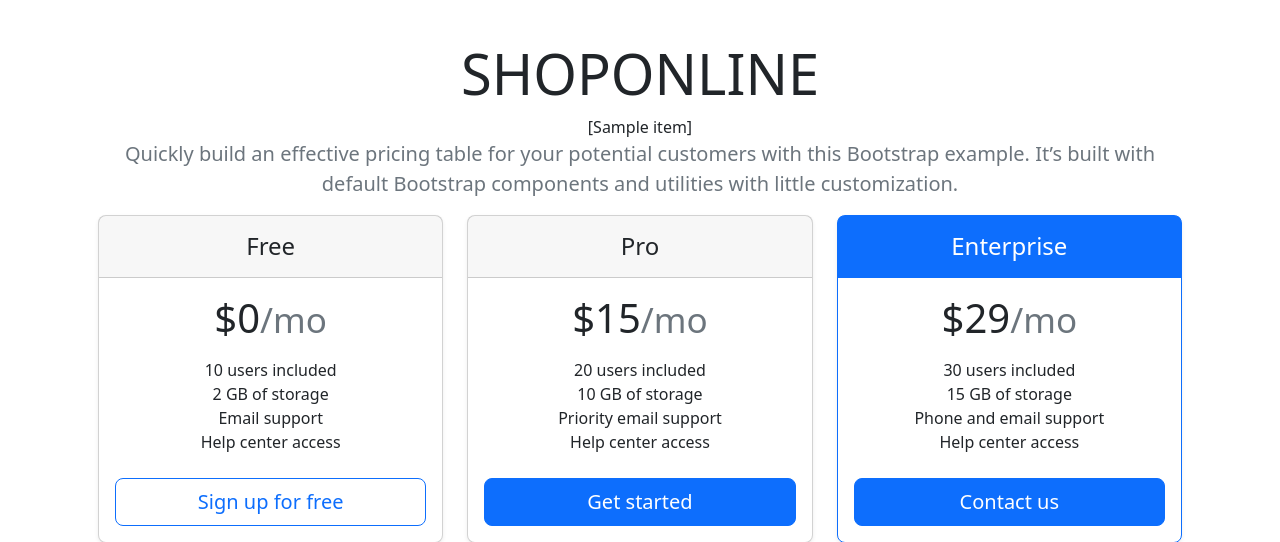
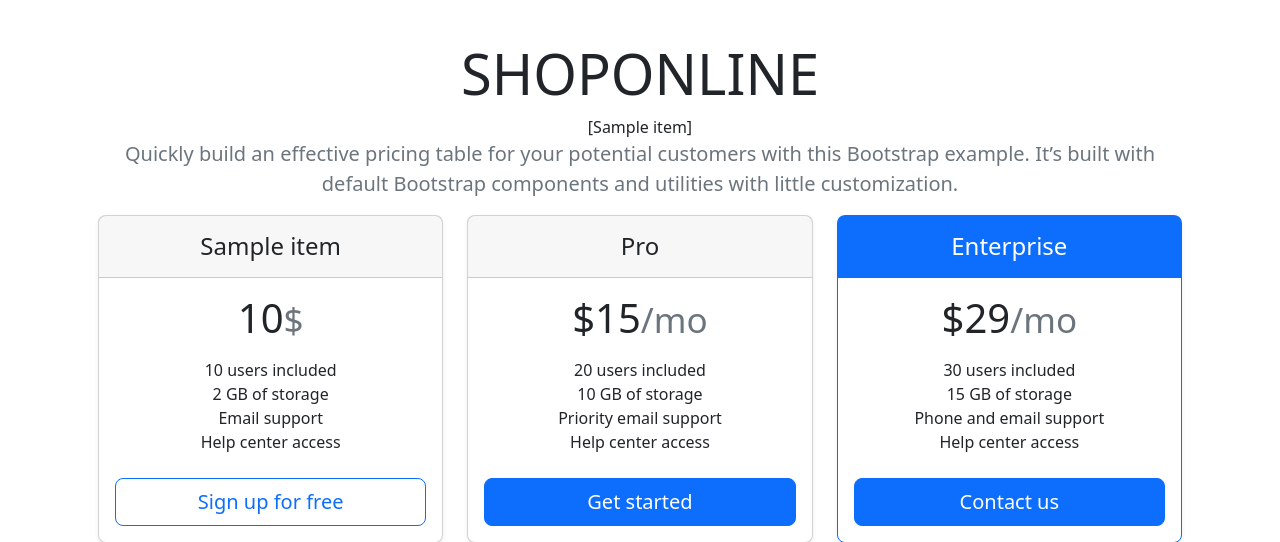
Before and after one commit to Petrovskaya-Svetlana/example_shoponline, a Flask app: page / in a window 1280 px wide. Shown: the part 73-615 px from the top of the page. Run offline with Flask 3, Linux system fonts and the light colour scheme; tables that the repository leaves empty hold one stand-in row (values such as "Sample post").

Commit message:
finished 170

```diff
--- a/templates/index.html
+++ b/templates/index.html
@@ -11,18 +11,17 @@
     <h1 class="display-4 fw-normal">SHOPONLINE</h1>
     {{ data }}
     <p class="fs-5 text-muted">Quickly build an effective pricing table for your potential customers with this Bootstrap example. It’s built with default Bootstrap components and utilities with little customization.</p>
-
 </div>
-
+{% for el in data %}
 
     <div class="row row-cols-1 row-cols-md-3 mb-3 text-center">
       <div class="col">
         <div class="card mb-4 rounded-3 shadow-sm">
           <div class="card-header py-3">
-            <h4 class="my-0 fw-normal">Free</h4>
+            <h4 class="my-0 fw-normal">{{ el.title }}</h4>
           </div>
           <div class="card-body">
-            <h1 class="card-title pricing-card-title">$0<small class="text-muted fw-light">/mo</small></h1>
+            <h1 class="card-title pricing-card-title">{{el.price}}<small class="text-muted fw-light">$</small></h1>
             <ul class="list-unstyled mt-3 mb-4">
               <li>10 users included</li>
               <li>2 GB of storage</li>
@@ -124,5 +123,6 @@
         </tbody>
       </table>
     </div>
+    {% endfor %}
   </main>
 {% endblock %}
```
